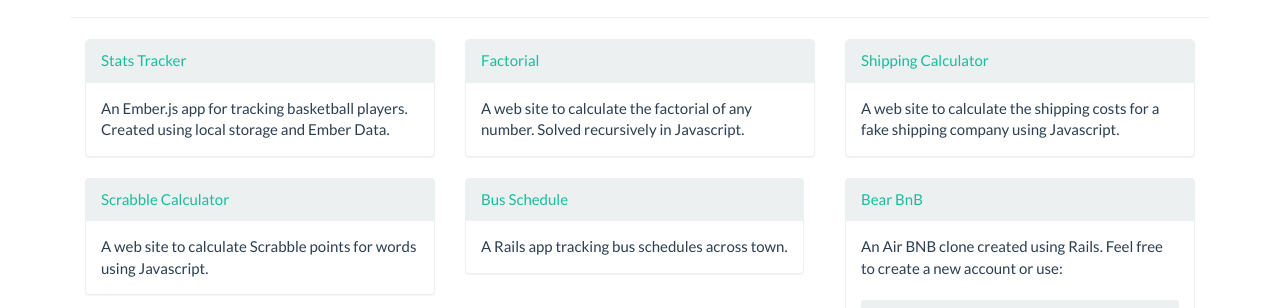
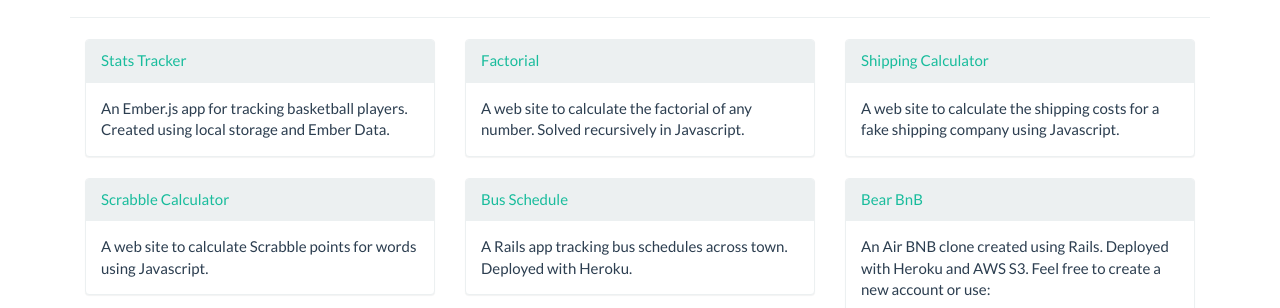
Before and after one commit to liztom/liztom.github.io, a plain HTML site: page index.html in a window 1280 px wide. Shown: the part 641-949 px from the top of the page. Drawn offline with Linux system fonts and the light colour scheme.

Commit message:
update styles

```diff
--- a/css/styles.css
+++ b/css/styles.css
@@ -78,12 +78,3 @@ body {
   width: 48px;
   height: 48px;
 }
-
-.project {
-  display: inline-block;
-}
-
-.panel {
-  position: relative;
-  display: block;
-}
--- a/index.html
+++ b/index.html
@@ -99,7 +99,7 @@
           <a href="http://bus-schedule.herokuapp.com/">Bus Schedule</a>
         </div>
         <div class="panel-body">
-          A Rails app tracking bus schedules across town.
+          A Rails app tracking bus schedules across town. Deployed with Heroku.
         </div>
       </div>
       </div>
@@ -111,7 +111,7 @@
           <a href="http://mysterious-reef-3561.herokuapp.com/">Bear BnB</a>
         </div>
         <div class="panel-body">
-          An Air BNB clone created using Rails. Feel free to create a new account or use: <br><br>
+          An Air BNB clone created using Rails. Deployed with Heroku and AWS S3. Feel free to create a new account or use: <br><br>
           <div class="well well-sm">
           <strong>Username:</strong> winnie@thebear.com<br>
           <strong>Password:</strong> honeyisgood
```
